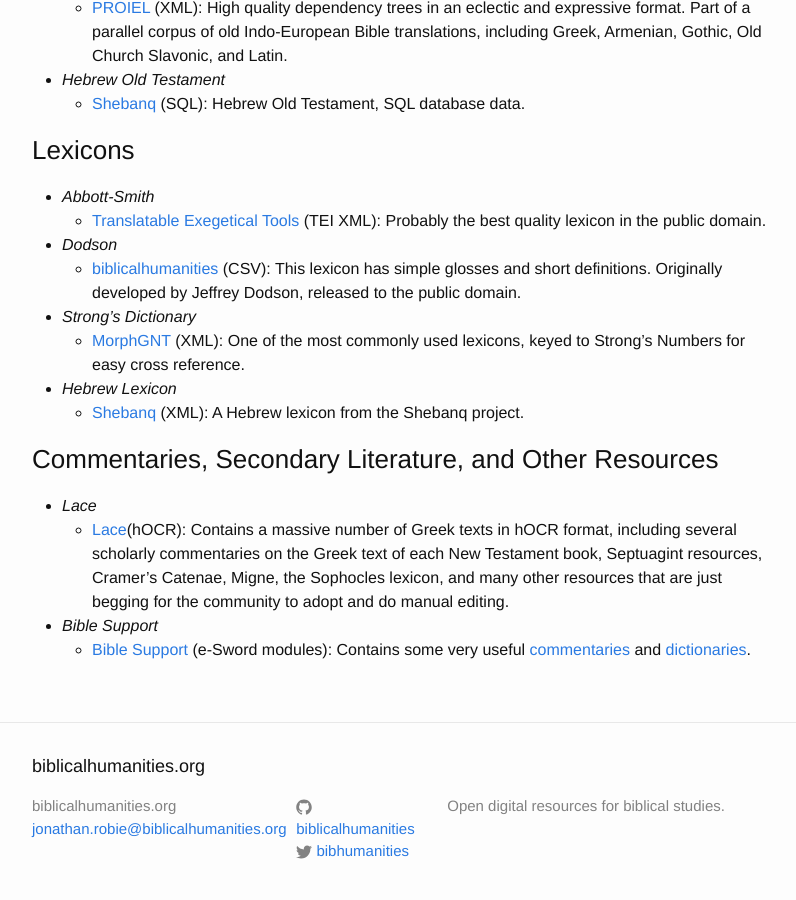
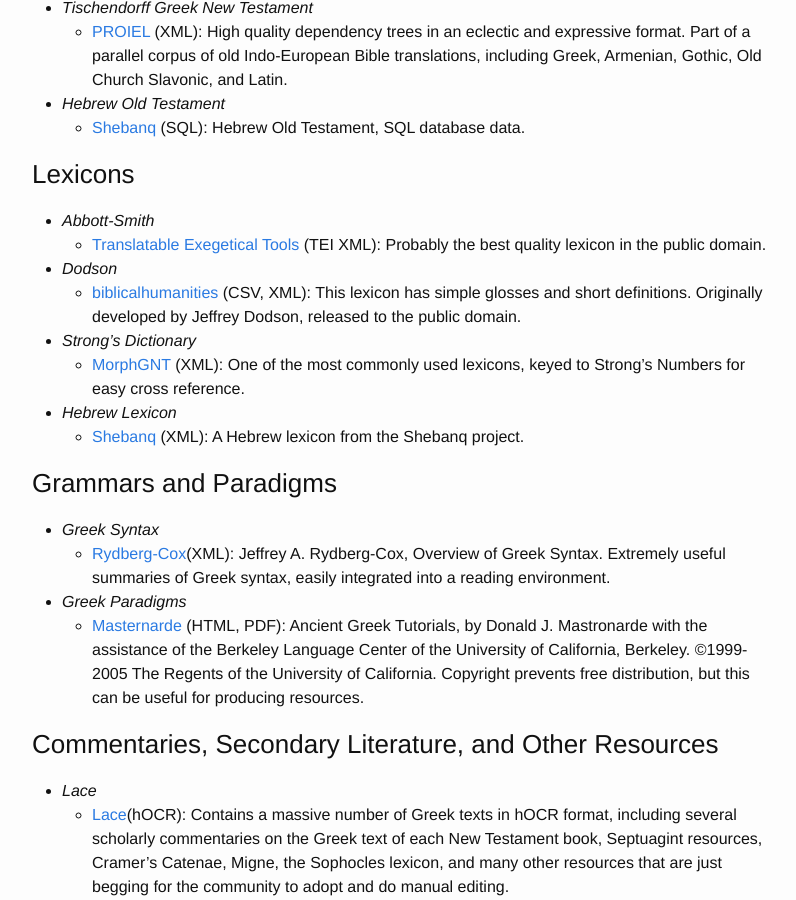
Before and after one commit to biblicalhumanities/biblicalhumanities.github.io, a Jekyll site: the page built from dashboard.md, in a window 1280 px wide and 900 px high, scrolled down 1494 px. Shown: the whole window, without its empty margins (238-1034 px from the left). Built offline with Jekyll 4.4.1, drawn with Linux system fonts in a browser that asks for light colours; some of the changed text lies outside the part shown.

Commit message:
Adding in more Perseus information.

```diff
--- a/dashboard.md
+++ b/dashboard.md
@@ -3,7 +3,7 @@
 title: Dashboard
 permalink: /dashboard/
 ---
-This dashboard primarily lists data resources that are centrally important for digital biblical humanities and available now. Unless otherwise stated, they provide their data under open licenses. There are multiple versions of some of these resources, we attempt to point to the best authoritative source.
+This dashboard primarily lists data resources that are centrally important for digital biblical humanities and available now. Unless otherwise stated, they provide their data under open licenses. There are multiple versions of some of these resources, we attempt to point to the best authoritative source.  For Greek resources, [Perseus](https://github.com/PerseusDL/tei-conversion-tools/wiki) is well worth consulting as well.
 
 If you believe a resource should be added to this page, please contact us (see the bottom of any page on this site for contact information).
 
@@ -61,11 +61,17 @@
 - *Abbott-Smith*
   - [Translatable Exegetical Tools](https://github.com/translatable-exegetical-tools/Abbott-Smith) (TEI XML): Probably the best quality lexicon in the public domain.
 - *Dodson*
-  - [biblicalhumanities](https://github.com/biblicalhumanities/Dodson-Greek-Lexicon) (CSV): This lexicon has simple glosses and short definitions. Originally developed by Jeffrey Dodson, released to the public domain.
+  - [biblicalhumanities](https://github.com/biblicalhumanities/Dodson-Greek-Lexicon) (CSV, XML): This lexicon has simple glosses and short definitions. Originally developed by Jeffrey Dodson, released to the public domain.
 - *Strong's Dictionary*
   - [MorphGNT](https://github.com/morphgnt/strongs-dictionary-xml) (XML): One of the most commonly used lexicons, keyed to Strong's Numbers for easy cross reference.
 - *Hebrew Lexicon*
   - [Shebanq](https://shebanq.ancient-data.org/sources) (XML): A Hebrew lexicon from the Shebanq project.
+
+### Grammars and Paradigms
+- *Greek Syntax*
+  - [Rydberg-Cox](http://www.perseus.tufts.edu/hopper/dltext?doc=Perseus%3Atext%3A1999.04.0052)(XML): Jeffrey A. Rydberg-Cox, Overview of Greek Syntax. Extremely useful summaries of Greek syntax, easily integrated into a reading environment.
+- *Greek Paradigms*
+  - [Masternarde](http://ucbclassics.dreamhosters.com/ancgreek/AGTdownload.zip) (HTML, PDF): Ancient Greek Tutorials, by Donald J. Mastronarde with the assistance of the Berkeley Language Center of the University of California, Berkeley. ©1999-2005 The Regents of the University of California. Copyright prevents free distribution, but this can be useful for producing resources.
 
 ### Commentaries, Secondary Literature, and Other Resources
 
```
Also changed, not shown: about.md (+4 -0 lines).
